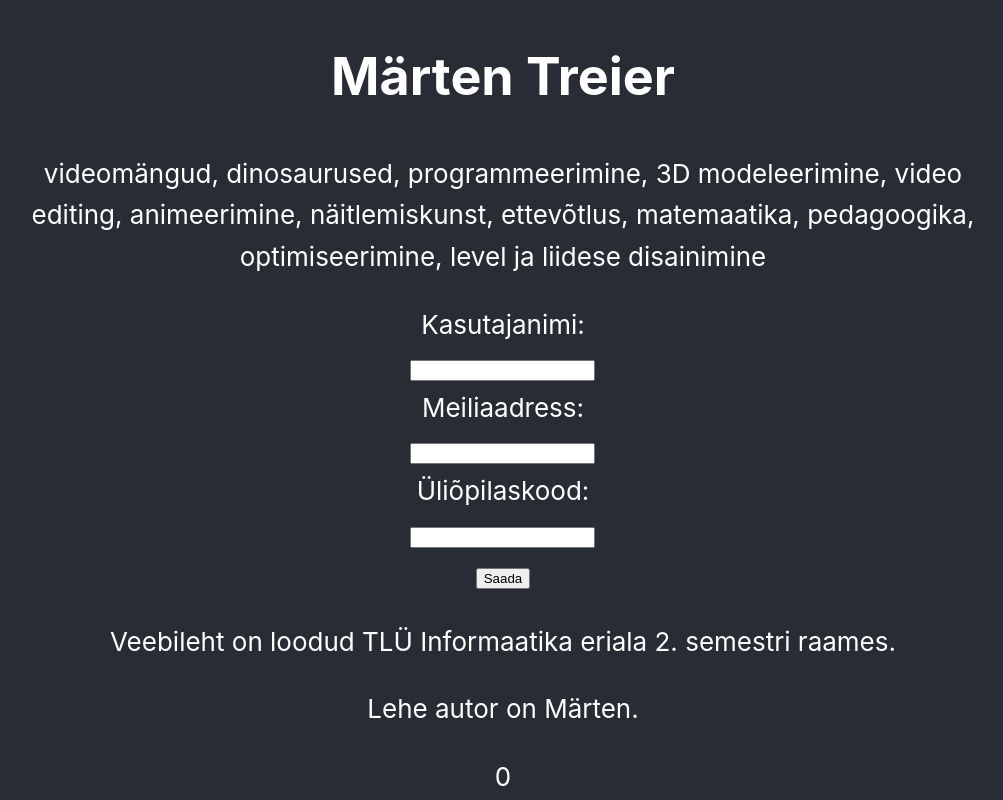
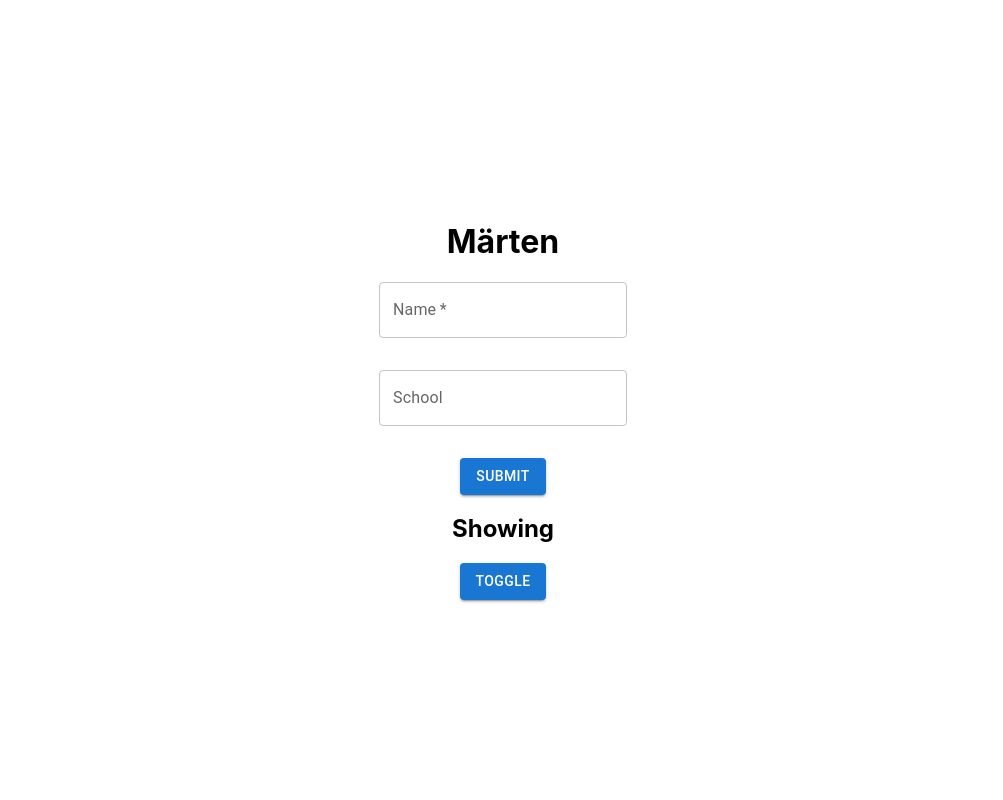
Before and after one commit to Treimart/screaming-crow, a React (Create React App) app: page / in a window 1280 px wide. Shown: the top 800 px of the page, without its empty margins (137-1140 px from the left). Built offline with nearby package versions, Linux system fonts and the light colour scheme.

Commit message:
Added a form

```diff
--- a/package.json
+++ b/package.json
@@ -4,6 +4,9 @@
   "private": true,
   "homepage": "https://treimart.github.io/screaming-crow",
   "dependencies": {
+    "@emotion/react": "^11.11.1",
+    "@emotion/styled": "^11.11.0",
+    "@mui/material": "^5.14.11",
     "@testing-library/jest-dom": "^5.17.0",
     "@testing-library/react": "^13.4.0",
     "@testing-library/user-event": "^13.5.0",
--- a/src/App.css
+++ b/src/App.css
@@ -1,38 +1,7 @@
-.App {
-  text-align: center;
+.Main {
+  display: flex;
+  justify-content: center;
+  align-items: center;
+  flex-direction: column;
+  min-height: 100vh;
 }
-
-.App-logo {
-  height: 40vmin;
-  pointer-events: none;
-}
-
-@media (prefers-reduced-motion: no-preference) {
-  .App-logo {
-    animation: App-logo-spin infinite 20s linear;
-  }
-}
-
-.App-header {
-  background-color: #282c34;
-  min-height: 100vh;
-  display: flex;
-  flex-direction: column;
-  align-items: center;
-  justify-content: center;
-  font-size: calc(10px + 2vmin);
-  color: white;
-}
-
-.App-link {
-  color: #61dafb;
-}
-
-@keyframes App-logo-spin {
-  from {
-    transform: rotate(0deg);
-  }
-  to {
-    transform: rotate(360deg);
-  }
-}
--- a/src/App.js
+++ b/src/App.js
@@ -1,26 +1,20 @@
-import logo from "./logo.svg"
+import { useState } from "react"
 import "./App.css"
-import Hello from "./components/Hello"
-import Maths from "./components/Maths"
-import About from "./components/About"
-import Info from "./components/Info"
+import Toggle from "./components/Toggle"
+import Show from "./components/Show"
+import MyForm from "./components/MyForm"
 
 function App() {
+  const [show, setShow] = useState(true)
+
+  const toggleShow = () => setShow(previousShow => !previousShow)
+
   return (
-    <div className="App">
-      <header className="App-header">
-        {/* <Hello name="Märten" /> */}
-        <About />
-        <Info
-          name="Märten"
-          school="TLÜ"
-          group="Informaatika"
-          scemester={2}
-        />
-        <Maths />
-        <Maths />
-        <Maths />
-      </header>
+    <div className="Main">
+      <h1>Märten</h1>
+      <MyForm />
+      <Show show={show} />
+      <Toggle toggleShow={toggleShow} />
     </div>
   )
 }
--- /dev/null
+++ b/src/components/MyForm.js
@@ -0,0 +1,46 @@
+import { Box, Button, TextField } from "@mui/material"
+import React, { useState } from "react"
+
+const MyForm = () => {
+  const [name, setName] = useState("")
+  const [school, setSchool] = useState("")
+
+  const submitForm = event => {
+    event.preventDefault()
+
+    console.log({ name })
+  }
+
+  return (
+    <form onSubmit={submitForm}>
+      <Box
+        sx={{
+          display: "flex",
+          justifyContent: "center",
+          alignItems: "center",
+          flexDirection: "column",
+          gap: "2em"
+        }}
+      >
+        <TextField
+          required
+          id="outlined-required"
+          label="Name"
+          onChange={event => setName(event.target.value)}
+        />
+        <TextField
+          id="outlined-required"
+          label="School"
+        />
+        <Button
+          type="submit"
+          variant="contained"
+        >
+          Submit
+        </Button>
+      </Box>
+    </form>
+  )
+}
+
+export default MyForm
--- /dev/null
+++ b/src/components/Show.js
@@ -0,0 +1,7 @@
+import React from "react"
+
+const Show = ({ show }) => {
+  return <div> {show ? <h2>Showing</h2> : <h2>Not showing</h2>}</div>
+}
+
+export default Show
--- /dev/null
+++ b/src/components/Toggle.js
@@ -0,0 +1,15 @@
+import { Button } from "@mui/material"
+import React from "react"
+
+const Toggle = ({ toggleShow }) => {
+  return (
+    <Button
+      variant="contained"
+      onClick={toggleShow}
+    >
+      Toggle
+    </Button>
+  )
+}
+
+export default Toggle
```
Also changed, not shown: 1 other file (tests, documents, lock files or other folders).
